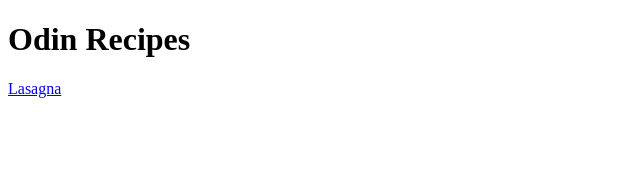
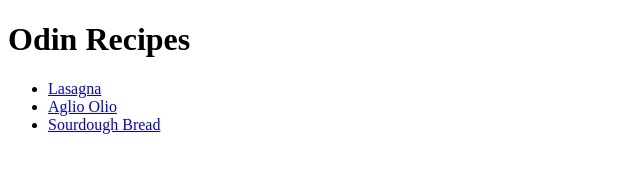
Before and after one commit to jaredoka/odin-recipes, a plain HTML site: page index.html in a window 1280 px wide. Shown: the whole page, without its empty margins (0-640 px from the left). Drawn offline with Linux system fonts and the light colour scheme.

Commit message:
Add aglio olio and sourdough bread links in index.html

```diff
--- a/index.html
+++ b/index.html
@@ -7,6 +7,10 @@
 
   <body>
     <h1>Odin Recipes</h1>
-    <a href="recipes/lasagna.html">Lasagna</a>
-  </body>
+    <ul>
+    <li><a href="recipes/lasagna.html">Lasagna</a></li>
+    <li><a href="recipes/aglio-olio.html">Aglio Olio</a></li>
+    <li><a href="recipes/sourdough-bread.html">Sourdough Bread</a></li>
+    </ul>
+</body>
 </html>
```
